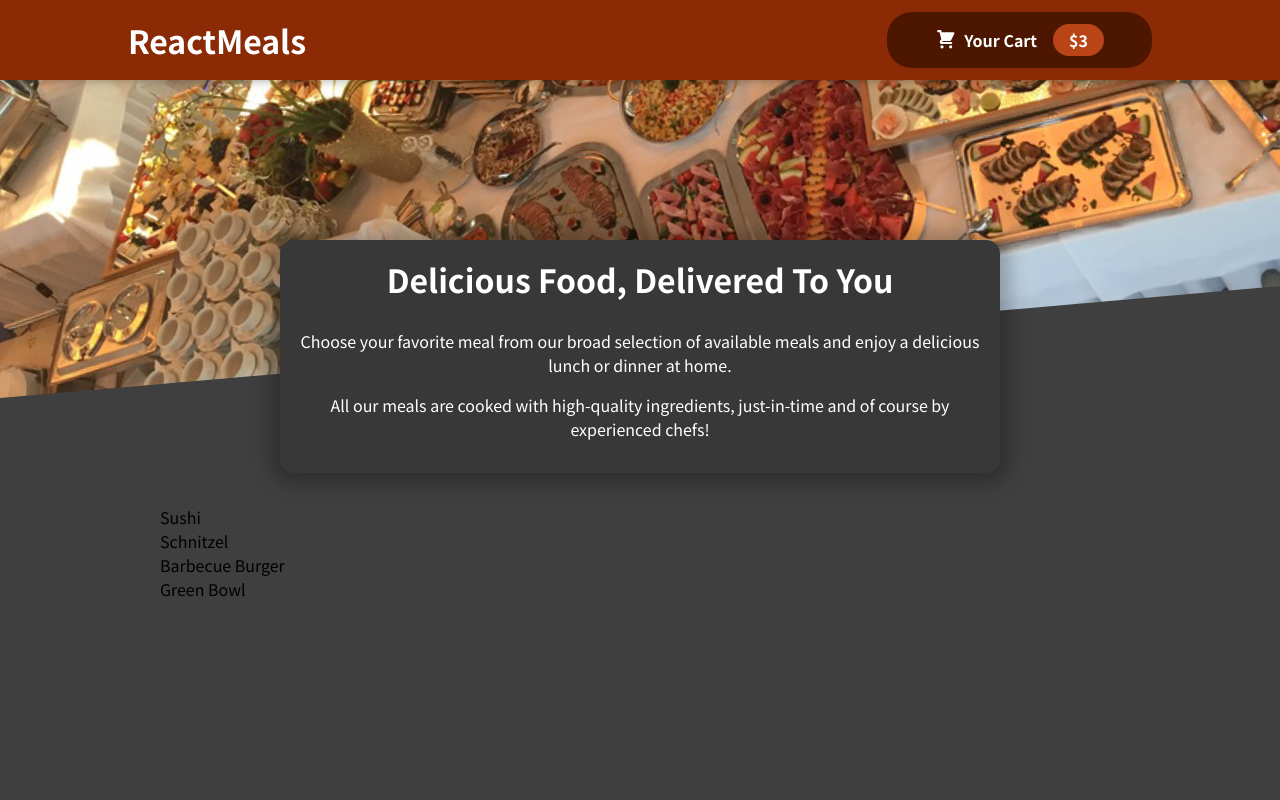
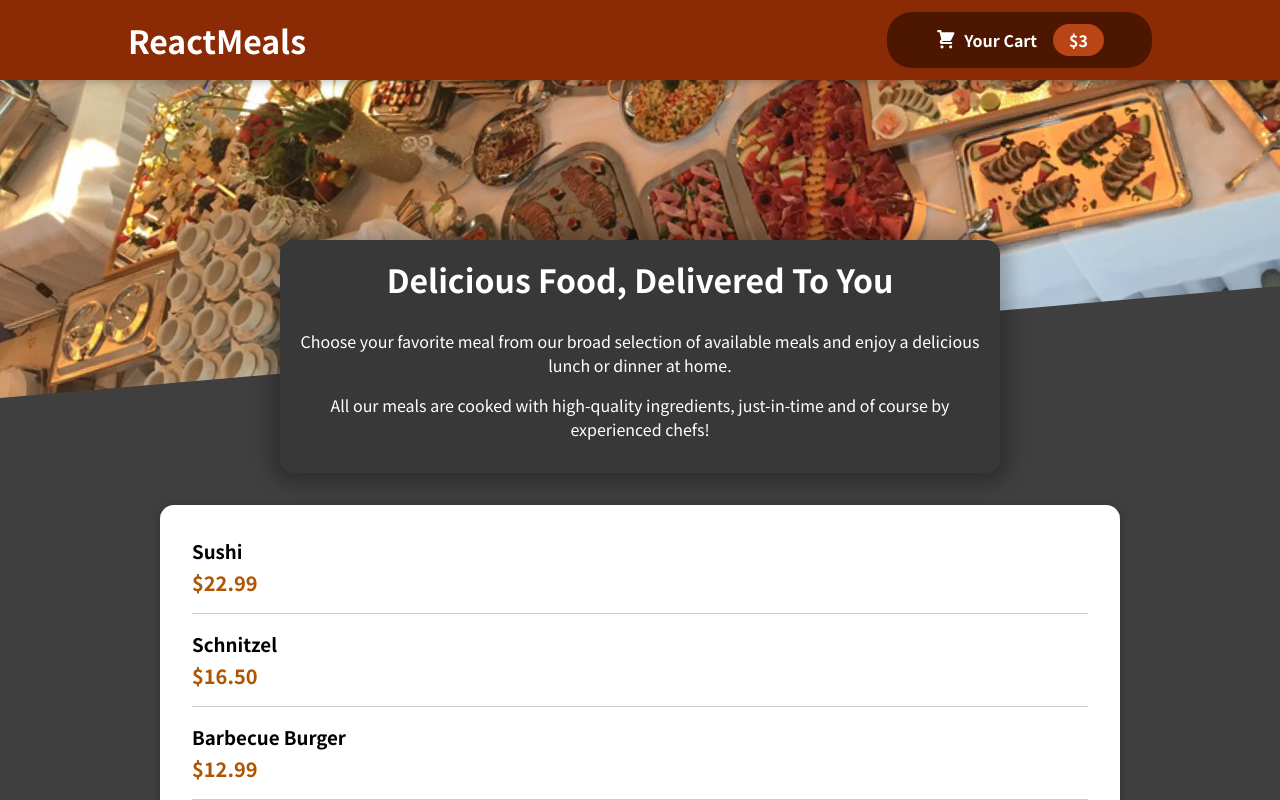
Before and after one commit to Szymofcion/ReactMeal, a React (Create React App) app: page / in a window 1280 px wide. Shown: the top 800 px of the page. Built offline with nearby package versions, Linux system fonts and the light colour scheme.

Commit message:
work all component

```diff
--- a/src/components/Melas/AvailableMeals.js
+++ b/src/components/Melas/AvailableMeals.js
@@ -1,4 +1,8 @@
-import classes from './AvailableMeals.module.css'
+
+
+import Card from '../UI/Card';
+import MealItem from './MealsItem/MealItem';
+import classes from './AvailableMeals.module.css';
 
 
 const DUMMY_MEALS = [
@@ -28,11 +32,13 @@
     },
 ];
 const AvailableMeals = props => {
-    const mealsList =DUMMY_MEALS.map( meal => <li>{meal.name}</li>)
+    const mealsList = DUMMY_MEALS.map(meal => <MealItem key={meal.id} name={meal.name} description={meal.description} price={meal.price} />)
     return (
         <section className={classes.meals}>
             <ul>
-                {mealsList}
+                <Card>
+                    {mealsList}
+                </Card>
             </ul>
         </section>
     )
--- /dev/null
+++ b/src/components/Melas/MealsItem/MealItem.js
@@ -0,0 +1,21 @@
+import React from "react";
+
+import classes from './MealItem.module.css'
+
+const MealItem = (props) => {
+
+    const price = `$${props.price.toFixed(2)}`
+
+    return <li className={classes.meal}>
+        <div>
+            <h3>{props.name}</h3>
+            <div className={classes.decription}>{props.decription}</div>
+            <divc className={classes.price}>{price}</divc>
+        </div>
+        <div>
+
+        </div>
+    </li>
+}
+
+export default MealItem
--- /dev/null
+++ b/src/components/Melas/MealsItem/MealItem.module.css
@@ -0,0 +1,22 @@
+.meal {
+    display: flex;
+    justify-content: space-between;
+    margin: 1rem;
+    padding-bottom: 1rem;
+    border-bottom: 1px solid #ccc;
+  }
+
+  .meal h3 {
+    margin: 0 0 0.25rem 0;
+  }
+
+  .description {
+    font-style: italic;
+  }
+
+  .price {
+    margin-top: 0.25rem;
+    font-weight: bold;
+    color: #ad5502;
+    font-size: 1.25rem;
+  }
--- a/src/components/UI/Card.js
+++ b/src/components/UI/Card.js
@@ -0,0 +1,13 @@
+
+import classes from './Card.module.css'
+
+const Card = props =>{
+
+return(
+    <div className={classes.card}>
+        {props.children}
+    </div>
+)
+
+}
+export default Card
```
Also changed, not shown: src/components/Melas/MealsItem/MealItemForm.js (added).
